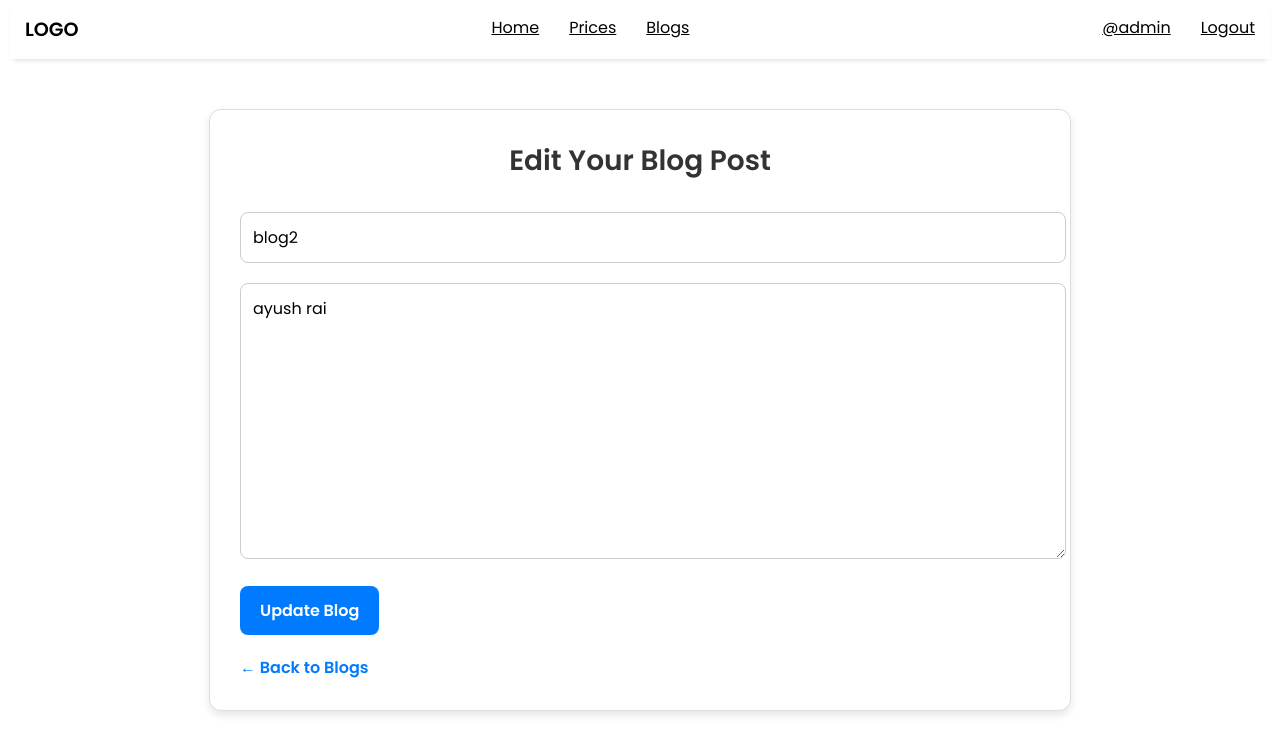
After one commit to ayush-github123/Blog, a Django app: page /edit-blog/11 in a window 1280 px wide. The commit adds this page. Shown: the top 754 px of the page. Run offline with Django 5.2, Linux system fonts and the light colour scheme; a user stored in the database is signed in; data comes from the database, SQL or seed files in the repository; both versions use the stored data as it was after the commit.

Commit message:
added edit option

```diff
--- a/post/urls.py
+++ b/post/urls.py
@@ -10,5 +10,6 @@ urlpatterns = [
     path('blogs', views.blogs, name='blogs'),
     path('add-blog', views.add_blog, name='add-blog'),
     path('delete-blog/<int:pk>', views.delete_blog, name='delete-blog'),
+    path('edit-blog/<int:pk>', views.edit_blog, name='edit-blog'),
     path('blog-detail/<int:pk>', views.blog_detail, name='blog-detail'),
 ]
--- a/post/views.py
+++ b/post/views.py
@@ -102,4 +102,22 @@ def delete_blog(request, pk):
     if request.method == "POST":
         posts.delete()
         return redirect('blogs')
-    return render(request, 'delete_blog.html', {'posts': posts})
+    return redirect('blogs')
+
+@login_required(login_url='login-page')
+def edit_blog(request, pk):
+    posts = get_object_or_404(post, pk=pk, user=request.user)
+
+    if request.method == "POST":
+        title = request.POST['title']
+        content = request.POST['content']
+
+        if not title.strip() or not content.strip():
+            messages.error(request, 'Both field are required')
+            return render(request, 'edit_blog.html')
+
+        posts.title = title
+        posts.content = content
+        posts.save()
+        return redirect('blogs')
+    return render(request, 'edit_blog.html', {'posts': posts})
--- /dev/null
+++ b/templates/edit_blog.html
@@ -0,0 +1,96 @@
+{% extends "main.html" %}
+
+{% block style %}
+    .edit-blog-container {
+        max-width: 800px;
+        margin: 50px auto;
+        padding: 30px;
+        background-color: #fff;
+        border: 1px solid #ddd;
+        border-radius: 12px;
+        box-shadow: 0 4px 8px rgba(0, 0, 0, 0.1);
+        font-family: 'Arial', sans-serif;
+    }
+
+    .edit-blog-title {
+        font-size: 28px;
+        font-weight: bold;
+        margin-bottom: 30px;
+        text-align: center;
+        color: #333;
+    }
+
+    .edit-blog-form input,
+    .edit-blog-form textarea {
+        width: 100%;
+        padding: 12px;
+        margin-bottom: 20px;
+        border: 1px solid #ccc;
+        border-radius: 8px;
+        font-size: 16px;
+        transition: border-color 0.3s;
+    }
+
+    .edit-blog-form input:focus,
+    .edit-blog-form textarea:focus {
+        border-color: #007bff;
+        outline: none;
+    }
+
+    .edit-blog-form textarea {
+        resize: vertical;
+    }
+
+    .edit-blog-form button {
+        padding: 12px 20px;
+        border: none;
+        border-radius: 8px;
+        background-color: #007bff;
+        color: white;
+        font-size: 16px;
+        font-weight: bold;
+        cursor: pointer;
+        transition: background-color 0.3s;
+    }
+
+    .edit-blog-form button:hover {
+        background-color: #0056b3;
+    }
+
+    .back-link {
+        display: inline-block;
+        margin-top: 20px;
+        color: #007bff;
+        text-decoration: none;
+        font-weight: bold;
+        transition: color 0.3s;
+    }
+
+    .back-link:hover {
+        color: #0056b3;
+    }
+{% endblock %}
+
+{% block content %}
+    <div class="edit-blog-container">
+        <h2 class="edit-blog-title">Edit Your Blog Post</h2>
+        <form method="POST" class="edit-blog-form" action="{% url 'edit-blog' posts.id %}">
+            {% csrf_token %}
+            <input
+                type="text"
+                name="title"
+                value="{{ posts.title }}"
+                placeholder="Blog Title"
+                required
+            >
+            <textarea
+                name="content"
+                rows="10"
+                placeholder="Write your blog content here..."
+                required
+            >{{ posts.content }}</textarea>
+            <button type="submit">Update Blog</button>
+        </form>
+        <a href="{% url 'blogs' %}" class="back-link">&larr; Back to Blogs</a>
+    </div>
+{% endblock %}
```
Also changed, not shown: templates/blogs.html (+6 -6 lines), db.sqlite3.
